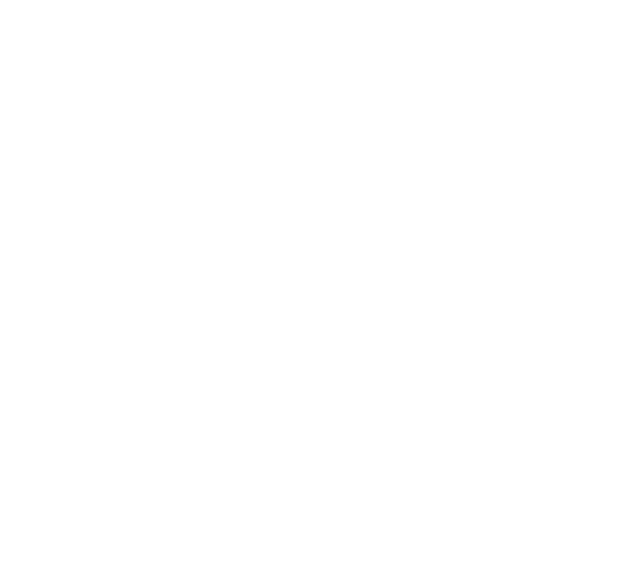
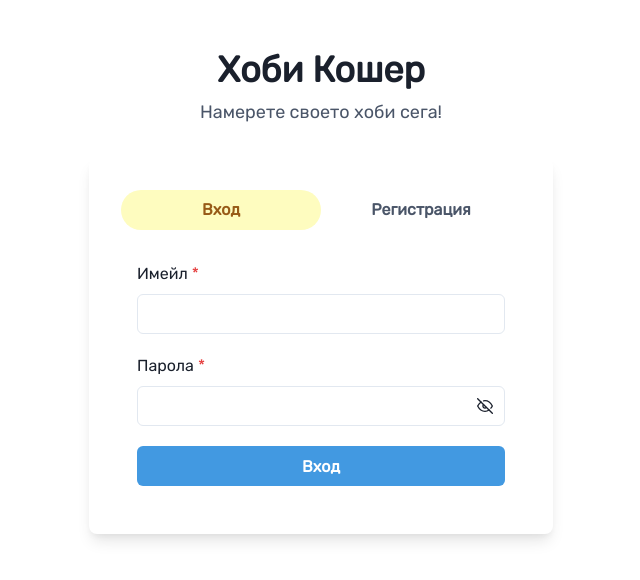
Before and after one commit to maria-pashkulova/hobby-hive, a React (Vite) app in the folder client/: page /login in a window 1280 px wide. Before the commit this address had no page. Shown: the top 580 px of the page, without its empty margins (319-959 px from the left). Built offline with nearby package versions, Linux system fonts and the light colour scheme.

Commit message:
Guest and Auth Layout

```diff
--- a/client/src/App.jsx
+++ b/client/src/App.jsx
@@ -3,11 +3,13 @@
 import viteLogo from '/vite.svg'
 import { Routes, Route } from 'react-router-dom';
 import './App.css'
-import StartPage from './pages/StartPage';
+import GuestLayout from './layouts/GuestLayout.jsx';
 import GroupsPage from './pages/GroupsPage';
-import LoggedInLayout from './layouts/LoggedInLayout';
+import AuthLayout from './layouts/AuthLayout.jsx';
 import MyGroupsPage from './pages/MyGroupsPage';
 import SingleGroupPage from './pages/SingleGroupPage';
+import Login from './components/Login.jsx';
+import Register from './components/Register.jsx';
 import Logout from './components/Logout';
 
 import { AuthProvider } from './contexts/authContext.jsx';
@@ -22,12 +24,16 @@
     <AuthProvider>
       <div className='App'>
         <Routes>
-          <Route path='/' element={<LoggedInLayout />}>
+          {/* път / води към AuthLayout */}
+          <Route element={<AuthLayout />}>
             <Route path='/' element={<GroupsPage />} />
             <Route path='/my-groups' element={<MyGroupsPage />} />
             <Route path='/groups/:groupId' element={<SingleGroupPage />} />
           </Route >
-          <Route path='/notLogged' element={<StartPage />} />
+          <Route element={<GuestLayout />}>
+            <Route path='/login' element={<Login />} />
+            <Route path='/register' element={<Register />} />
+          </Route>
           <Route path={'/logout'} element={<Logout />} />
         </Routes >
 
--- a/client/src/components/authentication/Login.jsx
+++ b/client/src/components/Login.jsx
@@ -14,8 +14,8 @@
 import { useNavigate } from 'react-router-dom';
 
 // import * as authService from '../../services/authService';
-import useForm from "../../hooks/useForm";
-import AuthContext from '../../contexts/authContext';
+import useForm from "../hooks/useForm";
+import AuthContext from '../contexts/authContext';
 
 const LoginFormKeys = {
     Email: 'email',
@@ -24,7 +24,7 @@
 
 const Login = () => {
 
-    const navigate = useNavigate();
+    // const navigate = useNavigate();
     const { loginSubmitHandler } = useContext(AuthContext);
     const toast = useToast();
 
--- a/client/src/components/Logout.jsx
+++ b/client/src/components/Logout.jsx
@@ -14,10 +14,10 @@
 
         authService.logout()
             .then(() => {
-                logoutHandler;
-                navigate('/notLogged')
+                logoutHandler();
+                navigate('/login')
             })
-            .catch(() => navigate('/notLogged'))
+            .catch(() => navigate('/'))
 
     }, []);
 
--- a/client/src/components/authentication/Register.jsx
+++ b/client/src/components/Register.jsx
@@ -12,10 +12,10 @@
 import { useState, useContext } from 'react';
 import { useNavigate } from 'react-router-dom';
 
-import * as authService from '../../services/authService';
-import useForm from "../../hooks/useForm";
+import * as authService from '../services/authService';
+import useForm from "../hooks/useForm";
 
-import AuthContext from '../../contexts/authContext';
+import AuthContext from '../contexts/authContext';
 
 
 const RegisterFormKeys = {
@@ -28,7 +28,7 @@
 
 const Register = () => {
 
-    const navigate = useNavigate();
+    // const navigate = useNavigate();
     const { registerSubmitHandler } = useContext(AuthContext);
 
     const { formValues: userData, onChange } = useForm({
--- a/client/src/components/navigation/Header.jsx
+++ b/client/src/components/navigation/Header.jsx
@@ -8,7 +8,7 @@
 
 const Header = ({ onOpen }) => {
 
-    const { fullName } = useContext(AuthContext);
+    const { fullName, userId } = useContext(AuthContext);
     return (
         <Flex
             as='header'
--- a/client/src/contexts/authContext.jsx
+++ b/client/src/contexts/authContext.jsx
@@ -60,6 +60,7 @@
 
     //Изход
     const logoutHandler = () => {
+        console.log('logout handler');
         setAuth({});
     }
 
@@ -67,9 +68,10 @@
         loginSubmitHandler,
         registerSubmitHandler,
         logoutHandler,
-        userId: auth.userId,
+        userId: auth._id,
         fullName: auth.fullName,
-        email: auth.email
+        email: auth.email,
+        isAuthenticated: !!auth._id
     };
 
     return (
--- a/client/src/layouts/LoggedInLayout.jsx
+++ b/client/src/layouts/AuthLayout.jsx
@@ -1,12 +1,17 @@
-import { Outlet } from 'react-router-dom';
+import { Outlet, Navigate } from 'react-router-dom';
 import { Box, Drawer, DrawerContent, useDisclosure } from '@chakra-ui/react';
 import Sidebar from '../components/navigation/Sidebar';
 import Header from '../components/navigation/Header';
+import { useContext } from 'react';
+import AuthContext from "../contexts/authContext";
 
-const LoggedInLayout = () => {
+const AuthLayout = () => {
 
+    console.log('Auth layout');
+    const { isAuthenticated } = useContext(AuthContext);
     const { isOpen, onOpen, onClose } = useDisclosure();
-    return (
+
+    return isAuthenticated ? (
         <>
             <Sidebar
                 display={{ base: 'none', md: 'block' }}
@@ -27,9 +32,7 @@
                 <Outlet />
             </Box>
         </>
-
-
-    )
+    ) : <Navigate to='/login' />
 }
 
-export default LoggedInLayout
+export default AuthLayout;
--- a/client/src/pages/StartPage.jsx
+++ b/client/src/layouts/GuestLayout.jsx
@@ -1,4 +1,4 @@
-import React from 'react'
+import { useContext } from 'react'
 import {
     Stack,
     Heading,
@@ -11,12 +11,16 @@
     TabPanel
 } from '@chakra-ui/react';
 
-import Login from '../components/authentication/Login';
-import Register from '../components/authentication/Register';
 
+import { Link, Navigate, Outlet } from 'react-router-dom';
+import AuthContext from "../contexts/authContext";
 
-const StartPage = () => {
-    return (
+const GuestLayout = () => {
+    console.log('guest layout')
+    const { isAuthenticated } = useContext(AuthContext);
+
+    console.log(isAuthenticated);
+    return !isAuthenticated ? (
         <Stack direction='column' spacing='8' mx='auto' maxW='lg' py='12' px='6'>
             <Stack direction='column' alignItems='center'>
                 <Heading fontSize={{ base: '2xl', md: '4xl' }}>Хоби Кошер</Heading>
@@ -32,15 +36,15 @@
 
                 <Tabs variant='soft-rounded' colorScheme='yellow' isLazy={true}>
                     <TabList mb='1em'>
-                        <Tab w='50%'>Вход</Tab>
-                        <Tab w='50%'>Регистрация</Tab>
+                        <Tab w='50%' as={Link} to={'/login'}>Вход</Tab>
+                        <Tab w='50%' as={Link} to={'/register'}>Регистрация</Tab>
                     </TabList>
                     <TabPanels>
-                        <TabPanel>
-                            <Login />
+                        <TabPanel >
+                            <Outlet />
                         </TabPanel>
-                        <TabPanel>
-                            <Register />
+                        <TabPanel >
+                            <Outlet />
                         </TabPanel>
                     </TabPanels>
                 </Tabs>
@@ -48,7 +52,7 @@
             </Box>
         </Stack>
 
-    )
+    ) : <Navigate to='/' />
 }
 
-export default StartPage;
+export default GuestLayout;
--- a/client/src/pages/GroupsPage.jsx
+++ b/client/src/pages/GroupsPage.jsx
@@ -16,7 +16,7 @@
             .then(setGroups)
             .catch(err => {
                 console.log(err.message);
-                navigate('/notLogged');
+                navigate('/login');
             })
     }, []);
 
--- a/client/src/pages/SingleGroupPage.jsx
+++ b/client/src/pages/SingleGroupPage.jsx
@@ -21,7 +21,7 @@
             .then(setGroup)
             .catch(err => {
                 console.log(err.message);
-                navigate('/notLogged');
+                navigate('/login');
             });
     }, []);
 
```
